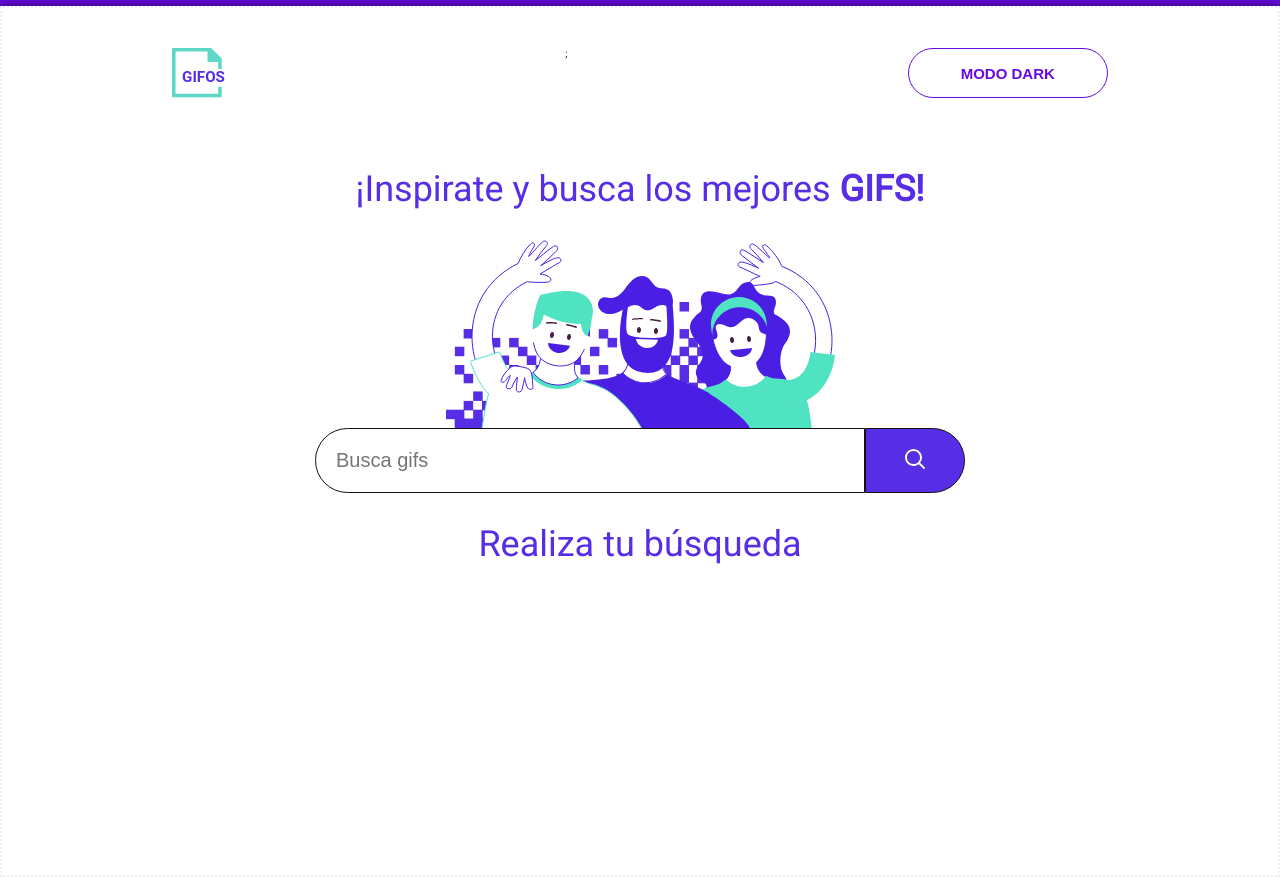
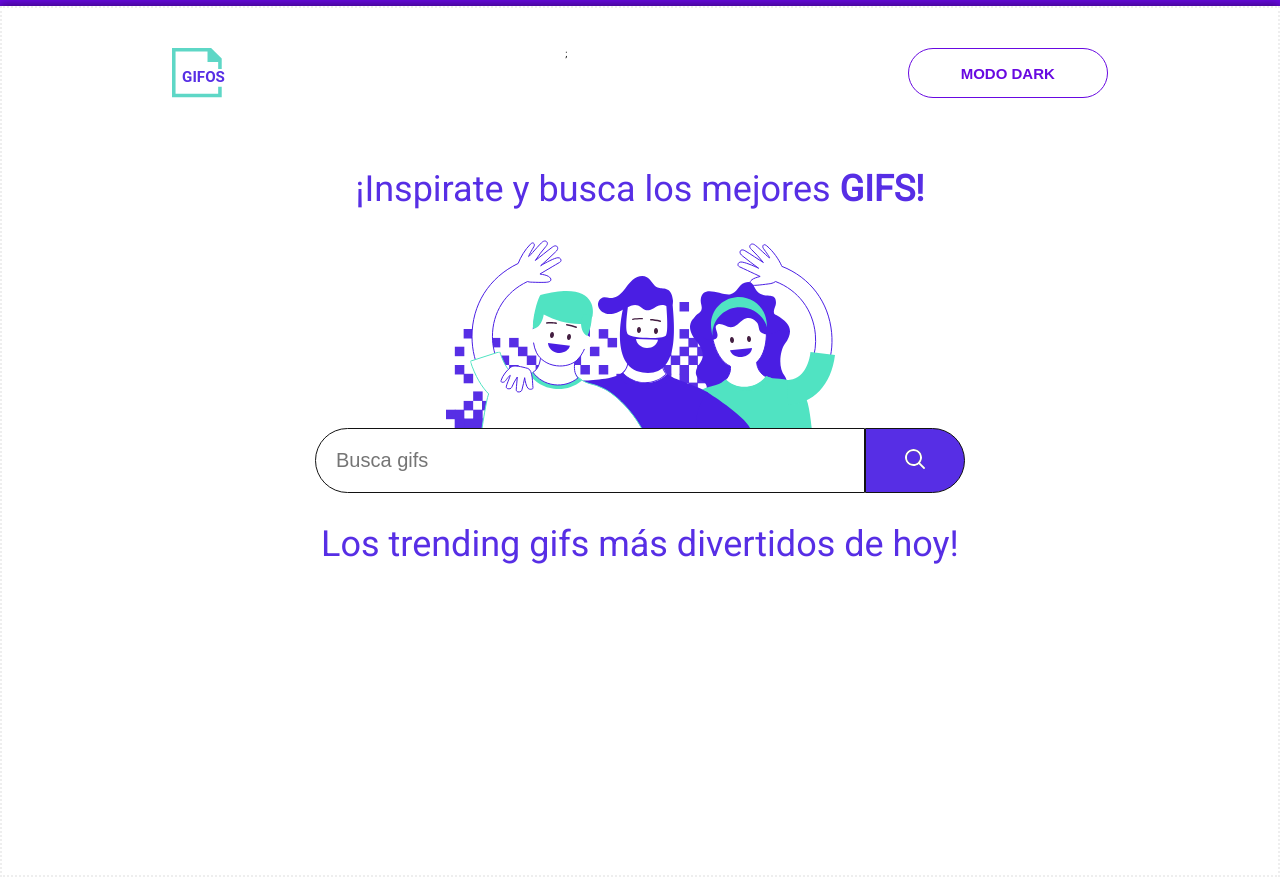
Before and after one commit to DavidSalomonDev/sprint-3_acamica, a React (Create React App) app: page / in a window 1280 px wide. Built offline with nearby package versions, Linux system fonts and the light colour scheme.

Commit message:
✨ add error message when no results

```diff
--- a/src/App.js
+++ b/src/App.js
@@ -4,11 +4,12 @@ import './App.css';
 import Searchbar from './components/Searchbar/Searchbar';
 import EmptyResults from './components/Results/EmptyResults/EmptyResults';
 import ResultsImages from './components/Results/ResultsImages/ResultsImages';
+import WaitingResults from './components/Results/WaitingResults/WaitingResults';
 
 const App = () => {
 	const [searchValue, setSearchValue] = useState("")
 	const [isSearching, setIsSearching] = useState(false)
-	const [gifsList, setGifsList] = useState([])
+	const [gifsList, setGifsList] = useState('waiting')
 	const [isDark, setIsDark] = useState(false)
 
 	useEffect(() => {
@@ -45,14 +46,14 @@ const App = () => {
 				handleSearchValue={handleSearchValue}
 				handleIsSearching={handleIsSearching}
 				isDark={isDark}/>
+				{gifsList === 'waiting' && <WaitingResults isDark={isDark}/> }
 				{
-					gifsList.length > 0
+					gifsList.length > 0 && searchValue.length > 0 && typeof gifsList === 'object'
 						? <ResultsImages
 							gifsList={gifsList}
 							isSearching={isSearching}
 							isDark={isDark}/>
-						: <EmptyResults
-							isDark={isDark}/>
+						:   typeof gifsList === 'object' && <EmptyResults />
 				}
 		</div>
 	  </div>
--- a/src/components/Results/EmptyResults/EmptyResults.css
+++ b/src/components/Results/EmptyResults/EmptyResults.css
@@ -1,14 +1,15 @@
-.Results {
+.EmptyResults {
 	display: flex;
 	justify-content: center;
+	align-items: center;
 	height: 44vh;
 }
 
-.Results-title {
+.EmptyResults-title {
 	font-size: 3.6rem;
-	color: #572ee5;
+	color: tomato;
 }
 
-.Results-title-dark {
+.EmptyResults-title-dark {
 	color: #fff;
 }
--- a/src/components/Results/EmptyResults/EmptyResults.jsx
+++ b/src/components/Results/EmptyResults/EmptyResults.jsx
@@ -3,8 +3,9 @@ import './EmptyResults.css'
 
 const EmptyResults = ({isDark}) => {
 	return (
-		<main className='Results'>
-			<h3 className={`Results-title ${isDark && 'Results-title-dark'}`}>Realiza tu búsqueda</h3>
+		<main className='EmptyResults'>
+
+			<h3 className={`EmptyResults-title ${isDark && 'EmptyResults-title-dark'}`}><span>😢</span> Lo siento, no encontré ningun Gif con ese nombre <span>😢</span> </h3>
 		</main>
 	)
 }
--- a/src/components/Results/ResultsImages/ResultsImages.jsx
+++ b/src/components/Results/ResultsImages/ResultsImages.jsx
@@ -6,7 +6,9 @@ const ResultsImages = ({isDark, gifsList, isSearching}) => {
 		<main className="ResultsImages">
 			<h3 className={`ResultsImages-title ${isDark && 'ResultsImages-title-dark'}`}>Resultados de la búsqueda</h3>
 			<article className={`ResultsImages-list ${isDark && 'ResultsImages-list-dark'}`}>
-				{gifsList.map(gif =>{
+				{
+				typeof gifsList !== 'string' &&
+				gifsList.map(gif =>{
 						return(
 							<a
 								key={gif.id}
--- /dev/null
+++ b/src/components/Results/WaitingResults/WaitingResults.css
@@ -0,0 +1,14 @@
+.Results {
+	display: flex;
+	justify-content: center;
+	height: 44vh;
+}
+
+.Results-title {
+	font-size: 3.6rem;
+	color: #572ee5;
+}
+
+.Results-title-dark {
+	color: #fff;
+}
--- /dev/null
+++ b/src/components/Results/WaitingResults/WaitingResults.jsx
@@ -0,0 +1,13 @@
+import React from 'react'
+import './WaitingResults.css'
+
+const WaitingResults = ({isDark}) => {
+	return (
+		<main className='Results'>
+			<h3 className={`Results-title ${isDark && 'Results-title-dark'}`}>Los trending gifs más divertidos de hoy!</h3>
+
+		</main>
+	)
+}
+
+export default WaitingResults
```
Also changed, not shown: src/getGifs.js (deleted, +0 -17 lines).
